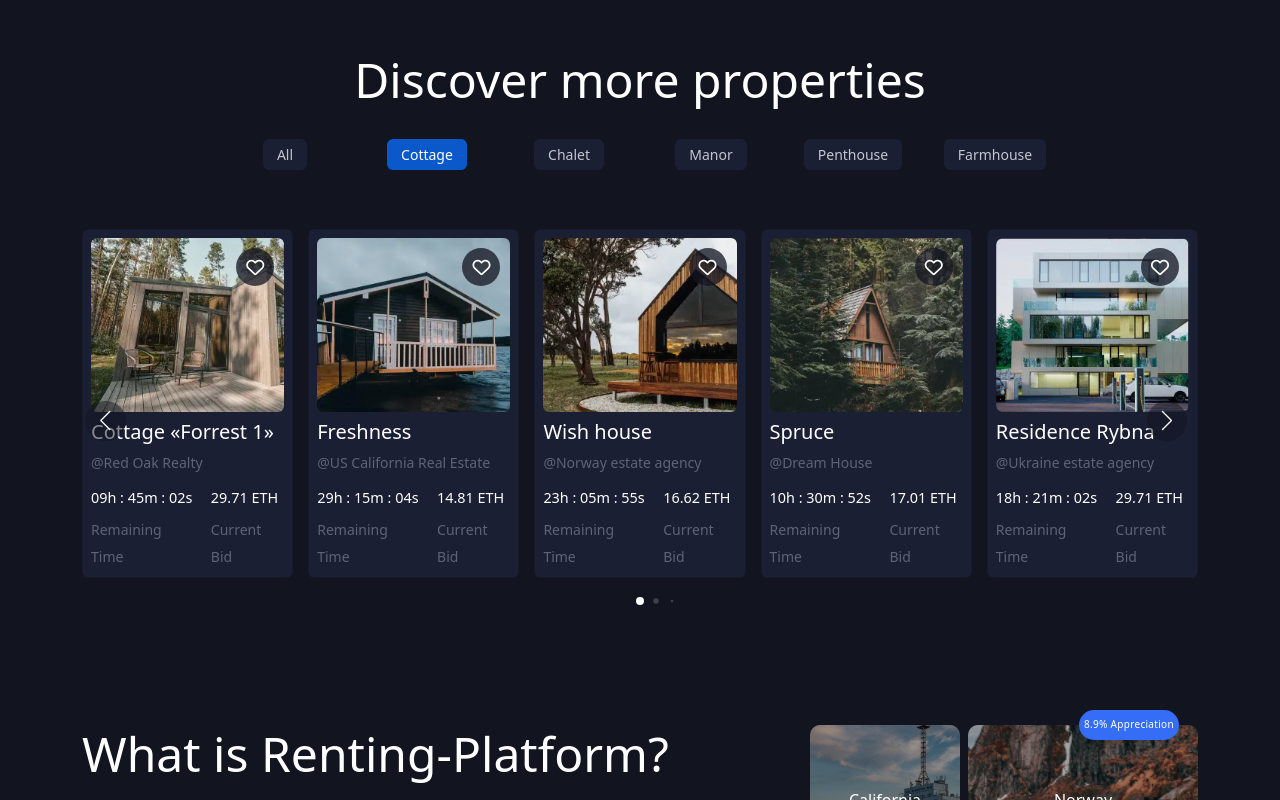
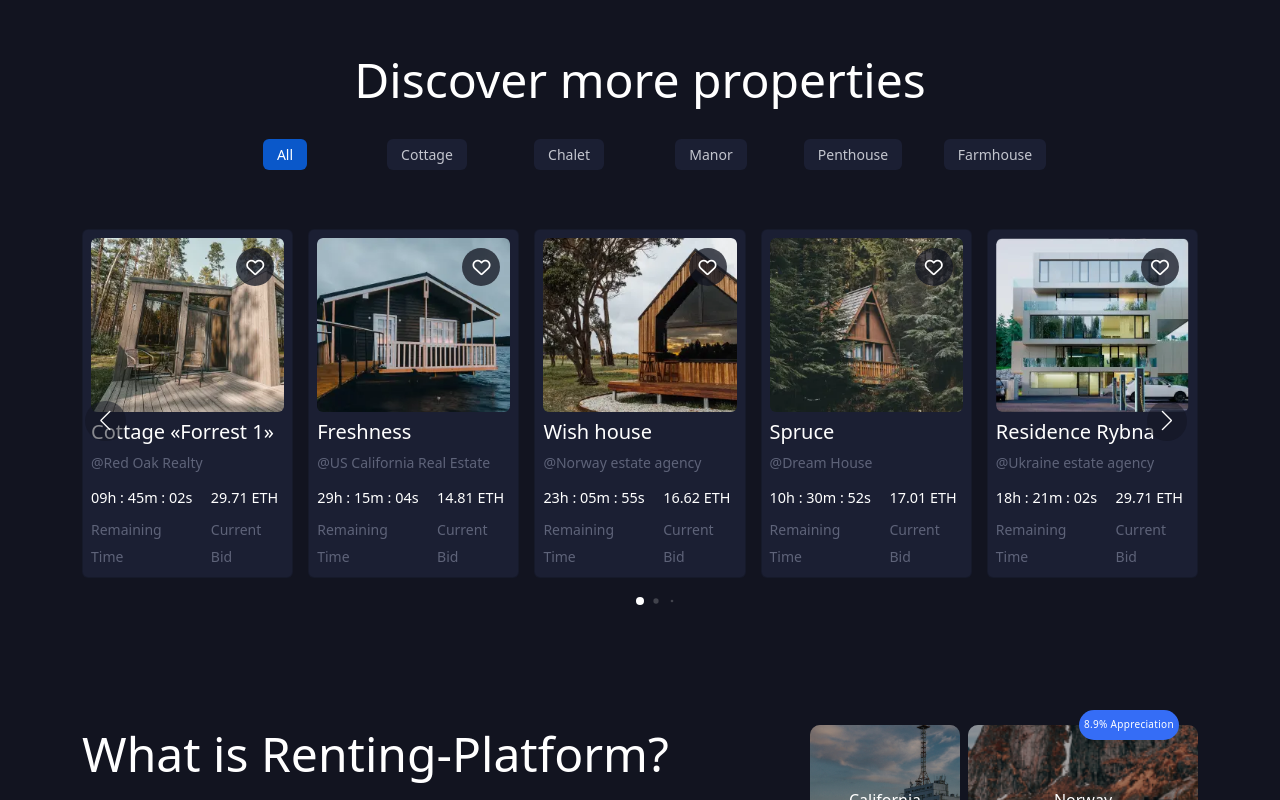
Before and after one commit to solnoguera/real-estate-mvp-improvements, a React (Create React App) app: page / in a window 1280 px wide. Shown: the part 820-1620 px from the top of the page. Built offline with nearby package versions, Linux system fonts and the light colour scheme.

Commit message:
1. Better code readability for tabs. 2. Remove the reassigning of the classList because access to the dom is expensive, and replaced it with an activeTab state. 3. Make the categories work by adding a new type to properties objects

```diff
--- a/src/pages/Properties.js
+++ b/src/pages/Properties.js
@@ -1,3 +1,4 @@
+import React, { useState } from "react";
 // Import bootstrap react components
 import { Button, Container } from "react-bootstrap";
 // Import Swiper React components
@@ -13,16 +14,14 @@ import { motion } from "framer-motion";
 import AnimationTitles from "../components/functions/AnimationTitles";
 import Property from "../components/Property";
 
-function Properties() {
-    // Active on select a tab
-    function active(e) {
-        let act = document.querySelectorAll(".active");
-        act[0].classList.remove("active");
-        e.target.classList.add("active");
-    }
+const Properties = () => {
+
+    const tabs = ["All", "Cottage", "Chalet", "Manor", "Penthouse", "Farmhouse", "Duplex"];
+    const [activeTab, setActiveTab] = useState(tabs[0]);
 
     const properties = [
         {
+            type: "Cottage",
             image: require("../images/properties/picture-of-a-wooden-building-in-the-forest.webp"),
             title: "Cottage «Forrest 1»",
             description: "@Red Oak Realty",
@@ -30,6 +29,7 @@ function Properties() {
             currentBid: 29.71
         },
         {
+            type: "Chalet",
             image: require("../images/properties/pexels-stan-krotov-12737424 1.webp"),
             title: "Freshness",
             description: "@US California Real Estate",
@@ -37,6 +37,7 @@ function Properties() {
             currentBid: 14.81
         },
         {
+            type: "Manor",
             image: require("../images/properties/pexels-rachel-claire-8112843 1.webp"),
             title: "Wish house",
             description: "@Norway estate agency",
@@ -44,6 +45,7 @@ function Properties() {
             currentBid: 16.62
         },
         {
+            type: "Penthouse",
             image: require("../images/properties/david-kovalenko-9-qFzV9a2Zc-unsplash.webp"),
             title: "Spruce",
             description: "@Dream House",
@@ -51,6 +53,7 @@ function Properties() {
             currentBid: 17.01
         },
         {
+            type: "Farmhouse",
             image: require("../images/properties/house_big-1.webp"),
             title: "Residence Rybna",
             description: "@Ukraine estate agency",
@@ -58,6 +61,7 @@ function Properties() {
             currentBid: 29.71
         },
         {
+            type: "Duplex",
             image: require("../images/properties/house_big.webp"),
             title: "Blue Sky",
             description: "@US New York Real Estate",
@@ -65,6 +69,7 @@ function Properties() {
             currentBid: 17.31
         },
         {
+            type: "Chalet",
             image: require("../images/properties/pexels-stan-krotov-12737424 1.webp"),
             title: "Freshness",
             description: "@US Los Angeles Real Estate",
@@ -72,6 +77,7 @@ function Properties() {
             currentBid: 14.81
         },
         {
+            type: "Farmhouse",
             image: require("../images/properties/house_big.webp"),
             title: "Blue Sky",
             description: "@Brazil Real Estate",
@@ -79,6 +85,7 @@ function Properties() {
             currentBid: 17.31
         },
         {
+            type: "Duplex",
             image: require("../images/properties/pexels-rachel-claire-8112843 1.webp"),
             title: "Wish house",
             description: "@Portugal estate agency",
@@ -86,6 +93,7 @@ function Properties() {
             currentBid: 16.62
         },
         {
+            type: "Cottage",
             image: require("../images/properties/house_big-1.webp"),
             title: "Residence Rybna",
             description: "@France estate agency",
@@ -93,6 +101,9 @@ function Properties() {
             currentBid: 29.71
         },
     ]
+
+    const propertiesToShow = activeTab === tabs[0] ? properties : properties.filter((property) => property.type === activeTab);
+
     return (
         // Start properties
         <div className="properties">
@@ -117,62 +128,16 @@ function Properties() {
                             },
                         }}
                     >
-                        <SwiperSlide>
-                            <Button
-                                className="ms-0 bg-black-100 border-0"
-                                onClick={active}
-                            >
-                                All
-                            </Button>
-                        </SwiperSlide>
-                        <SwiperSlide>
-                            <Button
-                                className="ms-0 bg-black-100 border-0 active"
-                                onClick={active}
-                            >
-                                Cottage
-                            </Button>
-                        </SwiperSlide>
-                        <SwiperSlide>
-                            <Button
-                                className="ms-0 bg-black-100 border-0"
-                                onClick={active}
-                            >
-                                Chalet
-                            </Button>
-                        </SwiperSlide>
-                        <SwiperSlide>
-                            <Button
-                                className="ms-0 bg-black-100 border-0"
-                                onClick={active}
-                            >
-                                Manor
-                            </Button>
-                        </SwiperSlide>
-                        <SwiperSlide>
-                            <Button
-                                className="ms-0 bg-black-100 border-0"
-                                onClick={active}
-                            >
-                                Penthouse
-                            </Button>
-                        </SwiperSlide>
-                        <SwiperSlide>
-                            <Button
-                                className="ms-0 bg-black-100 border-0"
-                                onClick={active}
-                            >
-                                Farmhouse
-                            </Button>
-                        </SwiperSlide>
-                        <SwiperSlide>
-                            <Button
-                                className="ms-0 bg-black-100 border-0"
-                                onClick={active}
-                            >
-                                Duplex
-                            </Button>
-                        </SwiperSlide>
+                        {tabs.map((tab, index) => (
+                            <SwiperSlide key={index}>
+                                <Button
+                                    className={`ms-0 bg-black-100 border-0 ${activeTab === tab ? "active" : ""}`}
+                                    onClick={() => setActiveTab(tab)}
+                                >
+                                    {tab}
+                                </Button>
+                            </SwiperSlide>
+                        ))}
                     </Swiper>
                 </div>
                 {/* End tabs */}
@@ -212,7 +177,7 @@ function Properties() {
                         modules={[Pagination, Navigation]}
                         className="mySwiper mt-4"
                     >
-                        {properties.map((property, index) => (
+                        {propertiesToShow.map((property, index) => (
                             <SwiperSlide key={index}>
                                 <Property {...property} />
                             </SwiperSlide>
@@ -222,7 +187,6 @@ function Properties() {
                 {/* End cards */}
             </Container>
         </div>
-        // End properties
     );
 }
 
```
